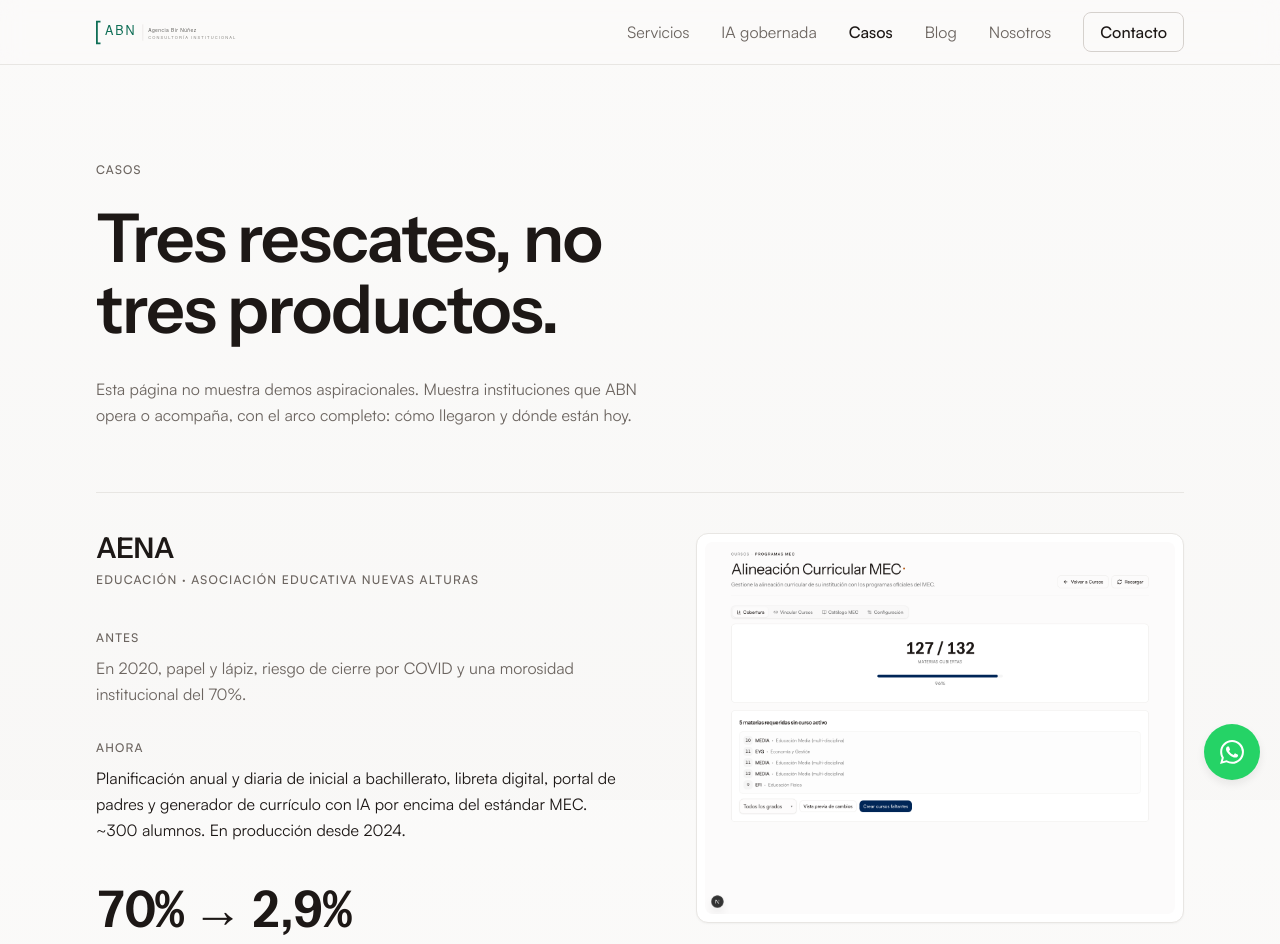
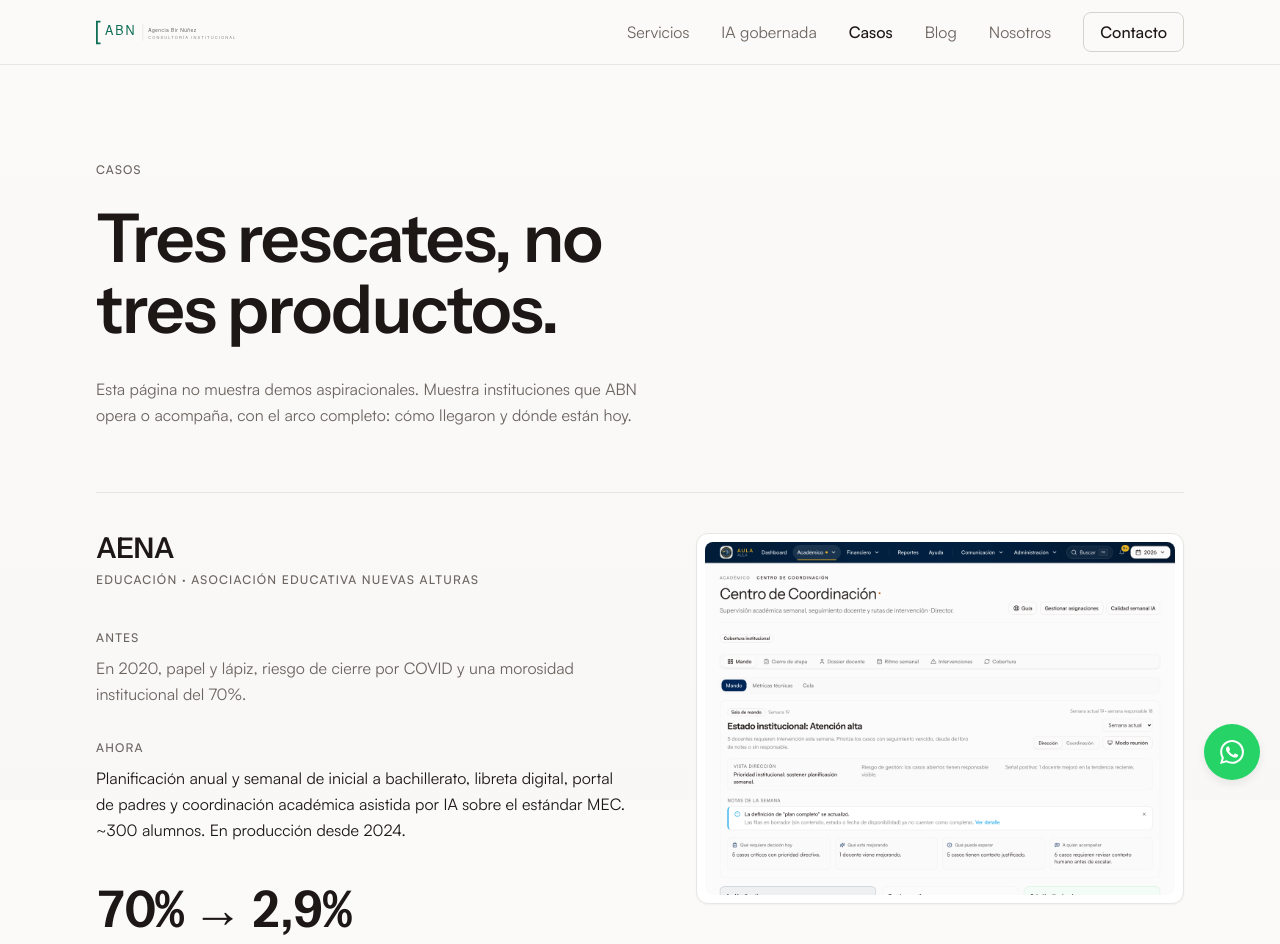
Before and after one commit to anthonybir/bir-landing, a Next.js app: page /casos in a window 1280 px wide. Shown: the top 944 px of the page. Built offline with nearby package versions, Linux system fonts and the light colour scheme.

Commit message:
feat(casos): present AENA coordination workflow

```diff
--- a/src/app/casos/page.tsx
+++ b/src/app/casos/page.tsx
@@ -15,13 +15,15 @@ const cases = [
     antes:
       'En 2020, papel y lápiz, riesgo de cierre por COVID y una morosidad institucional del 70%.',
     ahora:
-      'Planificación anual y diaria de inicial a bachillerato, libreta digital, portal de padres y generador de currículo con IA por encima del estándar MEC. ~300 alumnos. En producción desde 2024.',
+      'Planificación anual y semanal de inicial a bachillerato, libreta digital, portal de padres y coordinación académica asistida por IA sobre el estándar MEC. ~300 alumnos. En producción desde 2024.',
     kpi: { num: '70% → 2,9%', label: 'Morosidad en tres años' },
     img: {
-      src: '/screenshots/aena-mec-programs.png',
-      alt: 'Alineación curricular con el estándar MEC en Aula, el sistema de AENA',
-      width: 1440,
-      height: 1140,
+      src: '/screenshots/aena-centro-coordinacion-public.png',
+      alt: 'Centro de Coordinación de AENA Admin con prioridades directivas y seguimiento docente semanal',
+      width: 1280,
+      height: 960,
+      className:
+        'aspect-[4/3] w-full rounded-[calc(var(--radius-lg)-0.25rem)] object-cover object-top',
     },
   },
   {
@@ -109,7 +111,11 @@ export default function CasosPage() {
                     alt={c.img.alt}
                     width={c.img.width}
                     height={c.img.height}
-                    className="h-auto w-full rounded-[calc(var(--radius-lg)-0.25rem)]"
+                    className={
+                      'className' in c.img
+                        ? c.img.className
+                        : 'h-auto w-full rounded-[calc(var(--radius-lg)-0.25rem)]'
+                    }
                     sizes="(min-width: 768px) 45vw, 100vw"
                   />
                 </div>
```
Also changed, not shown: public/screenshots/aena-centro-coordinacion-public.png (added).
